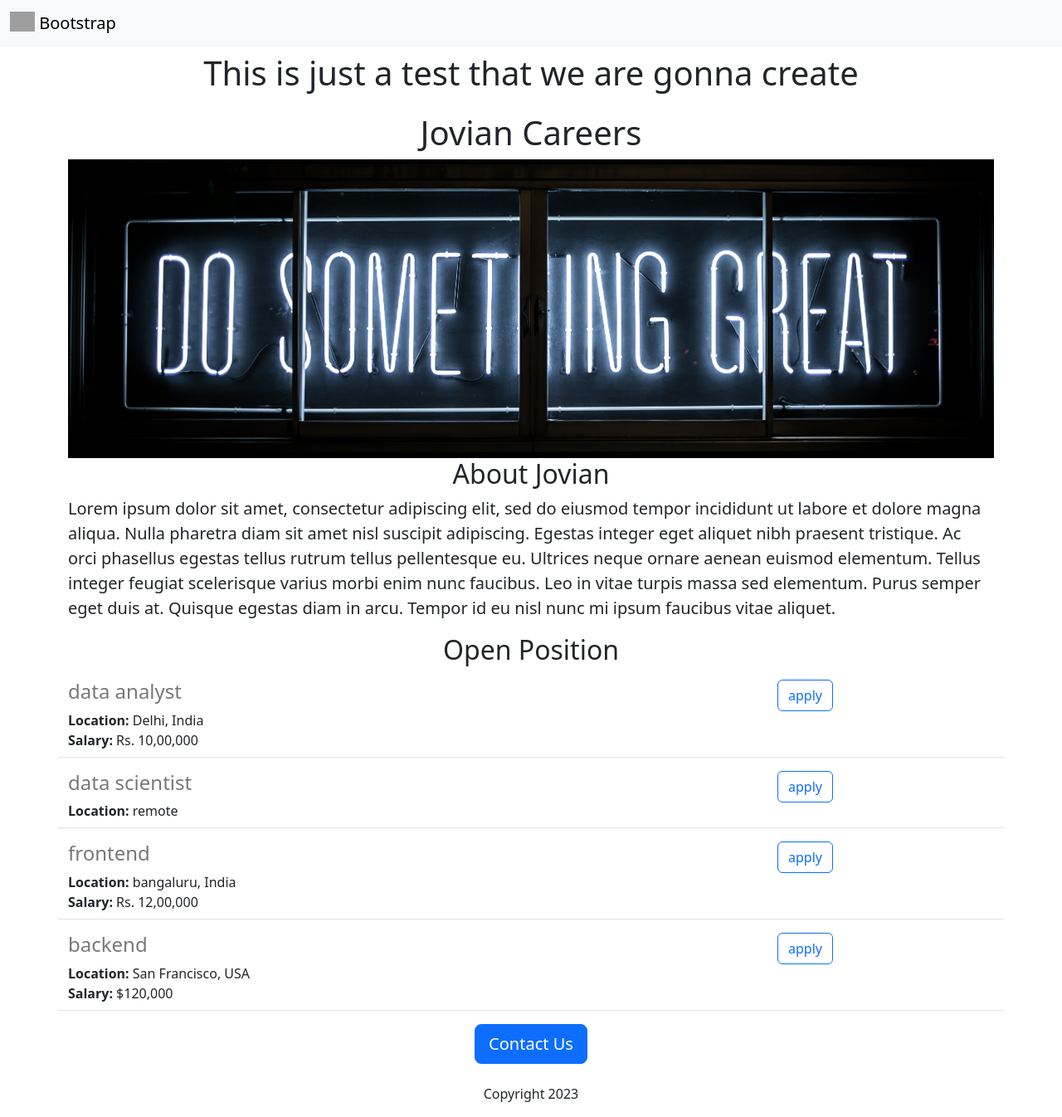
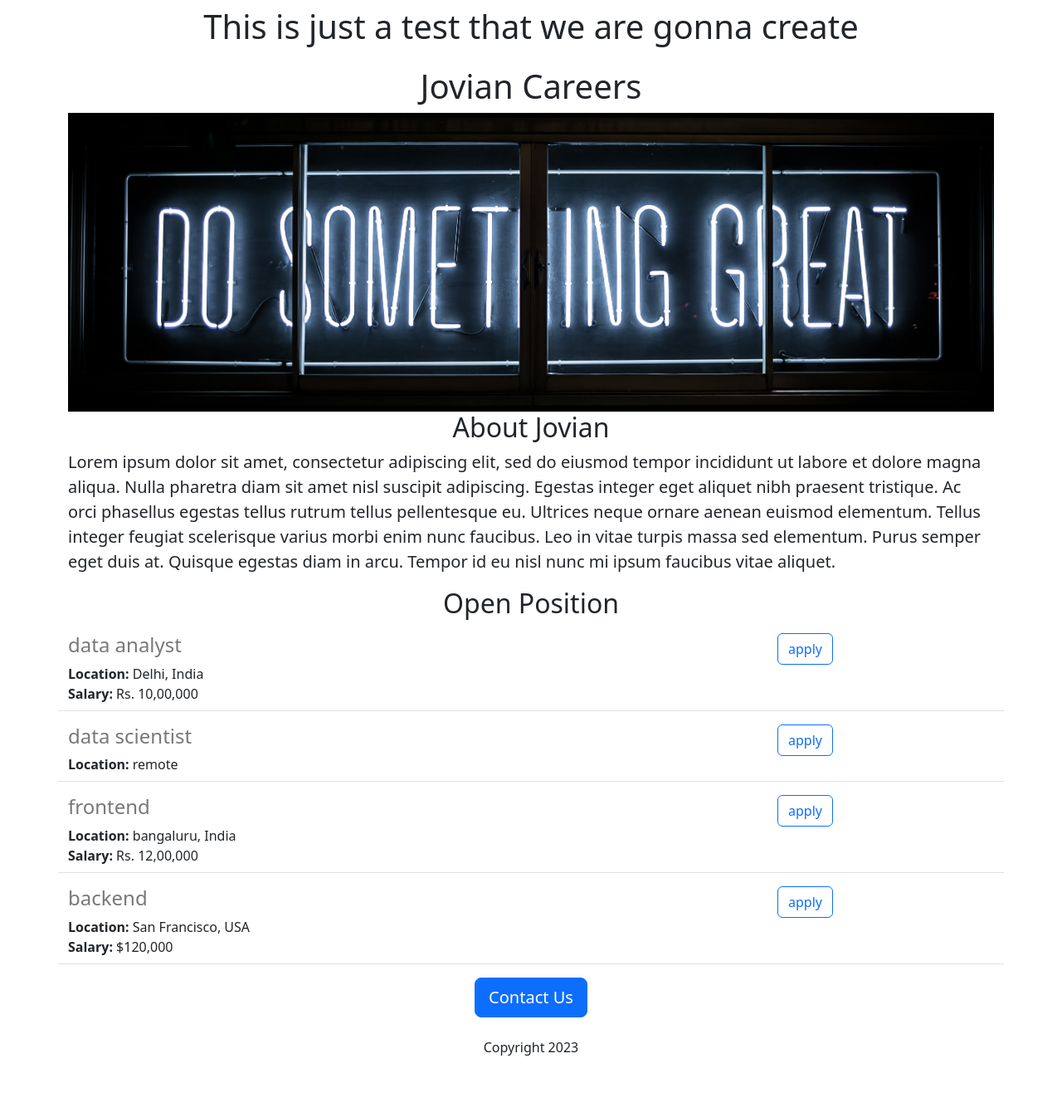
Before and after one commit to anirban280102/test-2, a Flask app: page / in a window 1280 px wide. Shown: the whole page at 83% size. After the commit the page ends 1272 px from the top, so only its background shows below. Run offline with Flask 2, Linux system fonts and the light colour scheme; grey boxes are pictures that could not be loaded.

Commit message:
added link to apply and removed navbar

```diff
--- a/templates/home.html
+++ b/templates/home.html
@@ -2,7 +2,6 @@
 <html>
   <head>
     <title>title</title>
-    {% include 'nav.html' %}
     <meta charset="utf-8">
     <meta name="viewport" content="width=device-width, initial-scale=1">
     <link href="https://cdn.jsdelivr.net/npm/bootstrap@5.3.0-alpha2/dist/css/bootstrap.min.css" rel="stylesheet" integrity="sha384-aFq/bzH65dt+w6FI2ooMVUpc+21e0SRygnTpmBvdBgSdnuTN7QbdgL+OapgHtvPp" crossorigin="anonymous">
--- a/templates/jobiten.html
+++ b/templates/jobiten.html
@@ -7,6 +7,6 @@
     {% endif %}
   </div>
   <div class="col-3">
-    <button type="button" class="btn btn-outline-primary">apply</button>
+    <a href="mailto:anirbandaskvch@gmail.com?subject= Application for {{ job['title'] }}" type="button" class="btn btn-outline-primary">apply</a>
   </div>
 </div>
--- a/templates/nav.html
+++ /dev/null
@@ -1,8 +0,0 @@
-<nav class="navbar bg-body-tertiary">
-  <div class="container-fluid">
-    <a class="navbar-brand" href="#">
-      <img src="https://test-site.anirban2002.repl.co/static/logo.svg" alt="Logo" width="30" height="24" class="d-inline-block align-text-top">
-      Bootstrap
-    </a>
-  </div>
-</nav>
```
Also changed, not shown: static/logo.svg (deleted).
